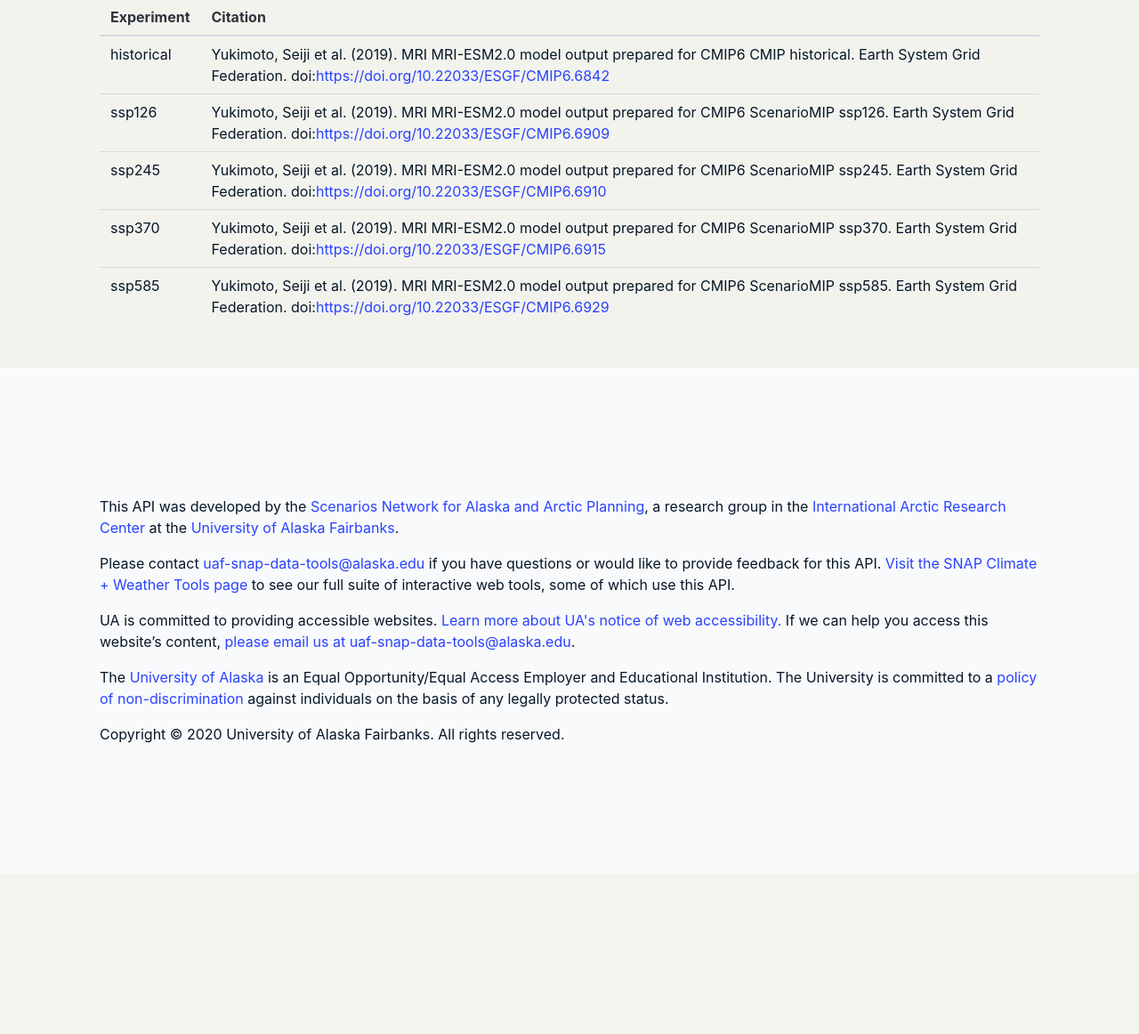
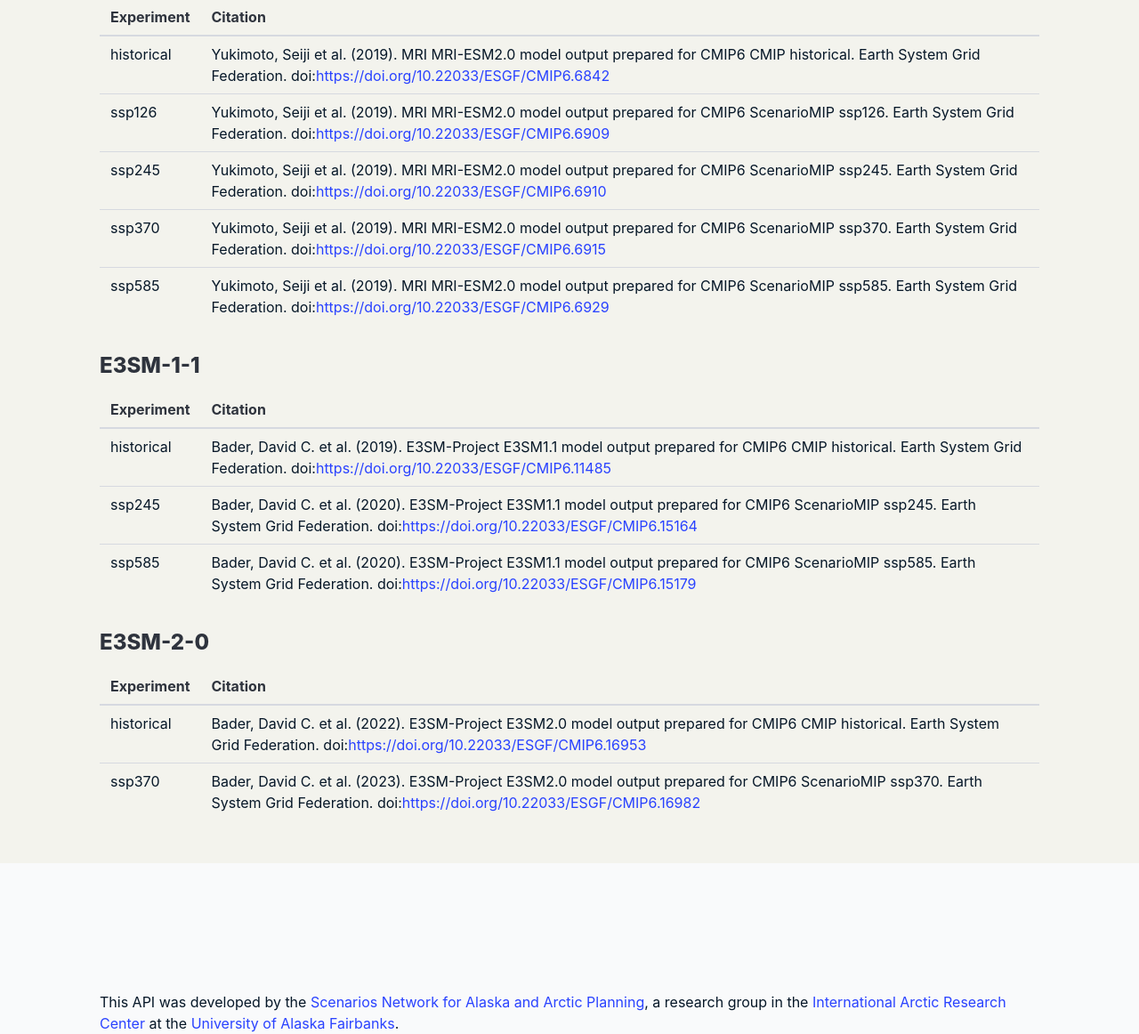
Before and after one commit to ua-snap/data-api, a Python web app: template templates/documentation/cmip6_refs.html in a window 1280 px wide. Shown: the part 5053-6215 px from the top of the page at 89% size. Before the commit the page ends 5888 px from the top, so only its background shows below. Run offline with Jinja, Linux system fonts and the light colour scheme; the template is opened without the code that fills it: most values are stand-ins (such as "Sample title", 1, 10 or a date in 2020).

Commit message:
uncomment E3SM references; specify geopandas version in Pipfile

```diff
--- a/templates/documentation/cmip6_refs.html
+++ b/templates/documentation/cmip6_refs.html
@@ -375,7 +375,7 @@
 
 
 
-<!-- <h3>E3SM-1-1</h3>
+<h3>E3SM-1-1</h3>
 <table>
     <thead>
         <tr>
@@ -395,11 +395,11 @@
         <td>ssp585</td>
         <td>Bader, David C. et al. (2020). E3SM-Project E3SM1.1 model output prepared for CMIP6 ScenarioMIP ssp585. Earth System Grid Federation. doi:<a href="https://doi.org/10.22033/ESGF/CMIP6.15179">https://doi.org/10.22033/ESGF/CMIP6.15179</a></td>
     </tr>
-</table> -->
+</table>
 
 
 
-<!-- <h3>E3SM-2-0</h3>
+<h3>E3SM-2-0</h3>
 <table>
     <thead>
         <tr>
@@ -415,7 +415,7 @@
         <td>ssp370</td>
         <td>Bader, David C. et al. (2023). E3SM-Project E3SM2.0 model output prepared for CMIP6 ScenarioMIP ssp370. Earth System Grid Federation. doi:<a href="https://doi.org/10.22033/ESGF/CMIP6.16982">https://doi.org/10.22033/ESGF/CMIP6.16982</a></td>
     </tr>
-</table> -->
+</table>
 
 
 
```
Also changed, not shown: 1 other file.
